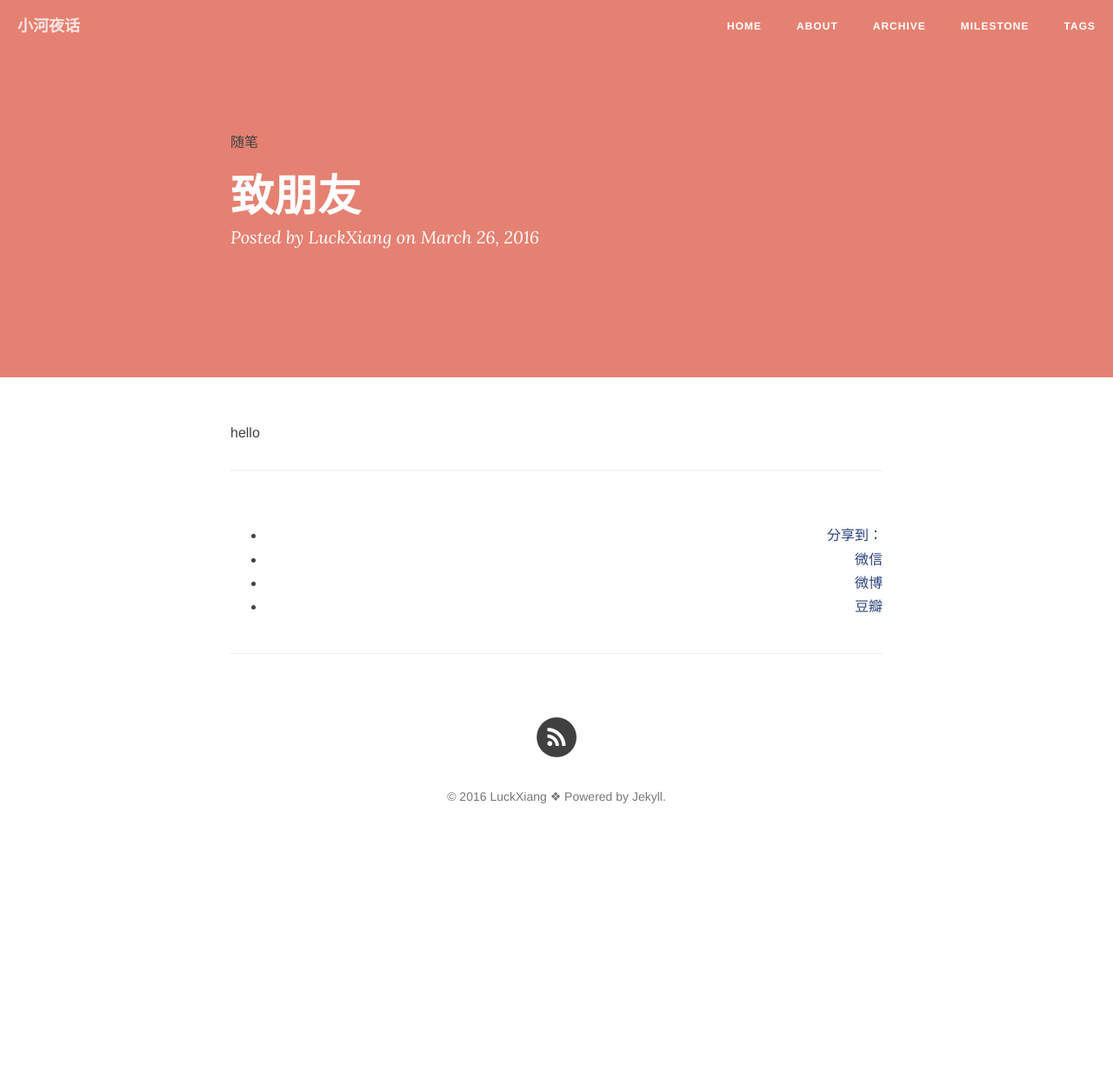
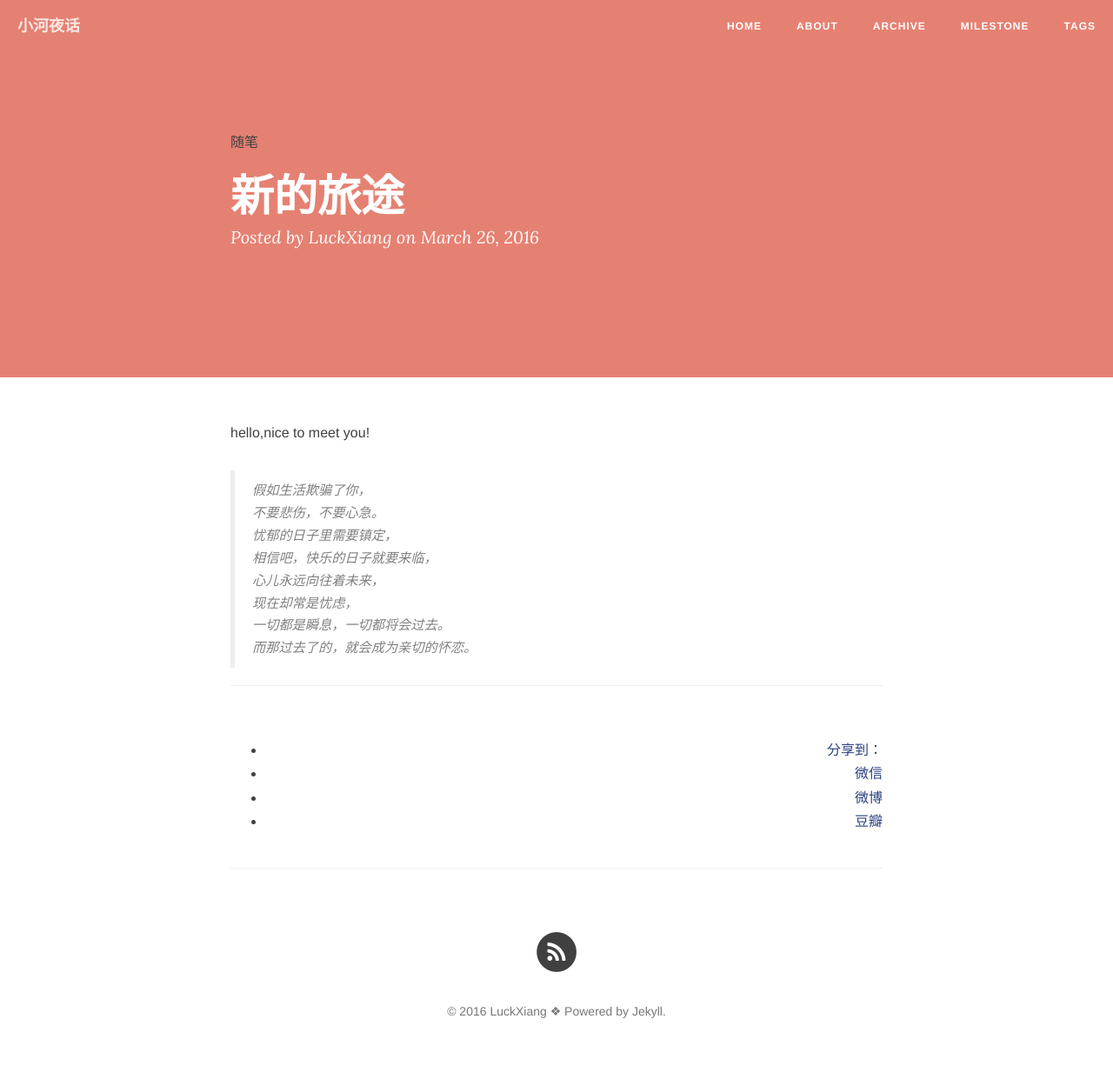
Before and after one commit to luckxiang/luckxiang.github.io, a Jekyll site: the page built from _posts/2016-3-26-致朋友.md, in a window 1280 px wide. Shown: the whole page at 87% size. Built offline with Jekyll 4.4.1, drawn with Linux system fonts in a browser that asks for light colours; nearby versions of some CDN libraries; comment, search, counter and statistics services are not loaded; before the commit the page ends 994 px from its top, so only the background shows below that.

Commit message:
first blog

```diff
--- a/_posts/2016-3-26-致朋友.md
+++ b/_posts/2016-3-26-致朋友.md
@@ -1,11 +1,19 @@
 ---
 layout: post
-title: 致朋友
+title: 新的旅途
 date: 2016-3-26
 categories: blog
 tags: [随笔]
-description: 有关博客内容和个人喜好
+description: 希望
 ---
 
+hello,nice to meet you!
 
-hello
+>假如生活欺骗了你，
+>不要悲伤，不要心急。
+>忧郁的日子里需要镇定，
+>相信吧，快乐的日子就要来临，
+>心儿永远向往着未来，
+>现在却常是忧虑，
+>一切都是瞬息，一切都将会过去。
+>而那过去了的，就会成为亲切的怀恋。
```
Also changed, not shown: README.md.
